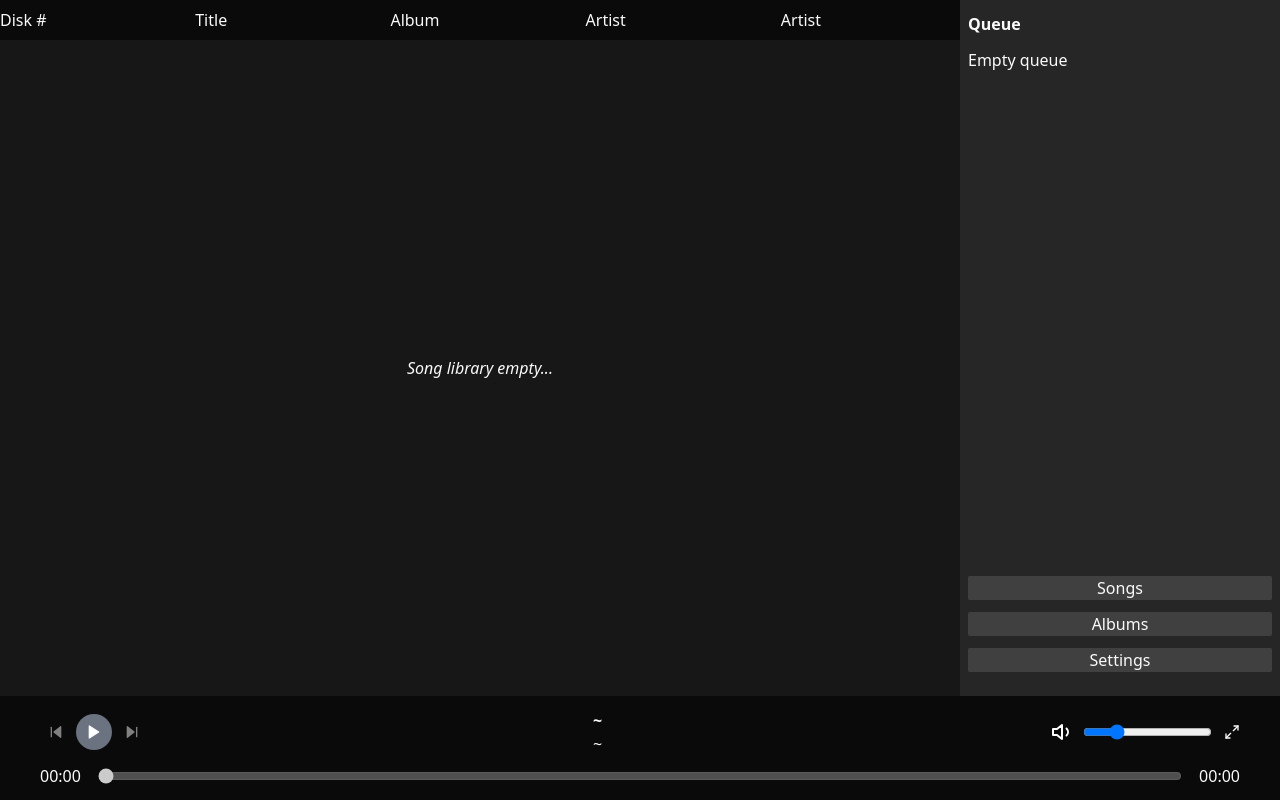
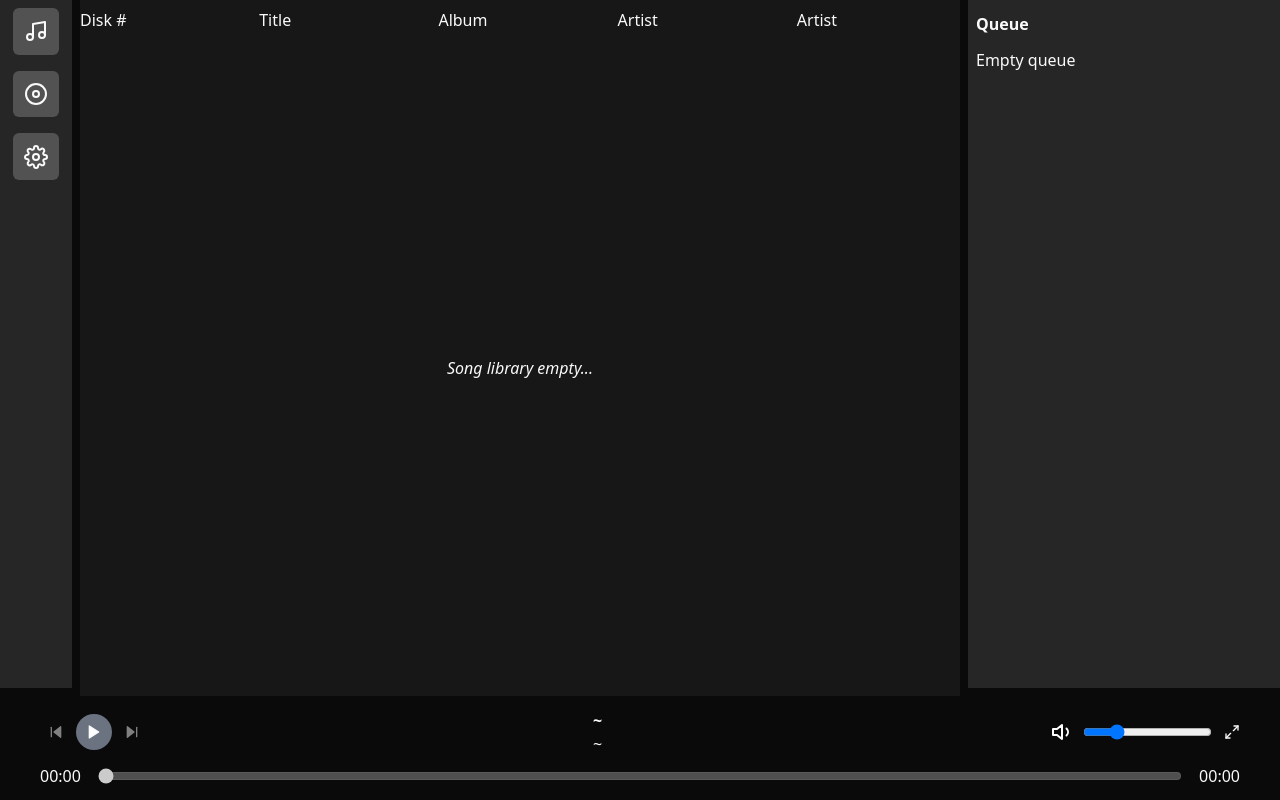
Before and after one commit to callum-jones19/coralia, a React (Vite) app: page /home in a window 1280 px wide. Built offline with nearby package versions, Linux system fonts and the light colour scheme.

Commit message:
Add left menu sidebar

```diff
--- a/src/components/AlbumView.tsx
+++ b/src/components/AlbumView.tsx
@@ -67,7 +67,7 @@ export default function AlbumView() {
         </>
       )}
       {album && songs.length > 0 &&
-        <div className="flex flex-col min-h-full">
+        <div className="flex flex-col min-h-full w-full">
           <Link
             className="w-fit p-2 ml-3 mt-2 rounded-md"
             to="/home/albums"
--- /dev/null
+++ b/src/components/MenuBar.tsx
@@ -0,0 +1,52 @@
+import { Disc, Music, Settings } from "react-feather";
+import { useNavigate } from "react-router";
+
+export default function MenuBar() {
+  const navigate = useNavigate();
+
+  const handleClickSongs = () => {
+    const t = navigate('/home');
+    if (t) {
+      t.catch(e => console.error(e));
+    }
+  }
+
+  const handleClickAlbums = () => {
+    const t = navigate('/home/albums');
+    if (t) {
+      t.catch(e => console.error(e));
+    }
+  }
+
+  const handleClickSettings = () => {
+    const t = navigate('/settings');
+    if (t) {
+      t.catch(e => console.error(e));
+    }
+  }
+
+  return (
+    <>
+      <div className="w-20 h-full flex flex-col justify-start gap-4 items-center p-2 bg-neutral-800 border-r-8 border-b-8 border-neutral-950">
+        <button
+          className="bg-neutral-600 rounded-md w-10/12 aspect-square"
+          onClick={() => handleClickSongs()}
+        >
+          <Music className="m-auto" />
+        </button>
+        <button
+          className="bg-neutral-600 rounded-md w-10/12 aspect-square"
+          onClick={() => handleClickAlbums()}
+        >
+          <Disc className="m-auto" />
+        </button>
+        <button
+          className="bg-neutral-600 rounded-md w-10/12 aspect-square"
+          onClick={() => handleClickSettings()}
+        >
+          <Settings className="m-auto" />
+        </button>
+      </div>
+    </>
+  );
+}
--- a/src/components/MusicGrid.tsx
+++ b/src/components/MusicGrid.tsx
@@ -32,7 +32,7 @@ export default function MusicGrid() {
   const albums = useAlbums();
 
   return (
-    <>
+    <div className="basis-1/2 flex-grow h-full flex flex-col">
       {albums.length > 0 &&
         <ReactVirtualizedAutoSizer>
           {({ height, width }) => (
@@ -58,6 +58,6 @@ export default function MusicGrid() {
           </p>
         </div>
       }
-    </>
+    </div>
   );
 }
--- a/src/components/QueueBar.tsx
+++ b/src/components/QueueBar.tsx
@@ -1,7 +1,7 @@
 import { listen } from "@tauri-apps/api/event";
 import { convertFileSrc } from "@tauri-apps/api/tauri";
 import { useEffect, useState } from "react";
-import { Link, useNavigate } from "react-router";
+import { useNavigate } from "react-router";
 import { Song } from "../types";
 import { Duration } from "@tauri-apps/api/http";
 import { getPlayerState } from "../api/importer";
@@ -31,22 +31,13 @@ export default function QueueBar() {
     : undefined;
 
   return (
-    <div className="basis-3/12 bg-neutral-800 h-full pr-2 pl-2">
+    <div className="basis-3/12 bg-neutral-800 h-full pr-2 pl-2 border-l-8 border-b-8 border-neutral-950">
       <div className="flex flex-col gap-3 justify-between h-full pt-3 pb-3">
         <h2 className="font-bold">Queue</h2>
         <li className="flex flex-col gap-3 flex-grow overflow-auto">
           {queue.length === 0 && <ul>Empty queue</ul>}
           {queue.map((song, index) => <QueueListItem key={index} song={song} index={index} />)}
         </li>
-        <Link to="/home" className="bg-neutral-700 rounded-sm text-center">
-          Songs
-        </Link>
-        <Link to="/home/albums" className="bg-neutral-700 rounded-sm text-center">
-          Albums
-        </Link>
-        <Link to="/settings" className="bg-neutral-700 rounded-sm text-center">
-          Settings
-        </Link>
         <div className="flex flex-col gap-3">
           {imgSrc && (
             <img
--- a/src/components/SongList.tsx
+++ b/src/components/SongList.tsx
@@ -67,8 +67,8 @@ export default function SongList() {
   }
 
   return (
-    <div className="basis-1/2 flex-grow h-full flex flex-col ">
-      <div className="flex flex-row justify-between text-start gap-4 pt-2 pb-2 bg-neutral-950">
+    <div className="basis-1/2 flex-grow h-full flex flex-col">
+      <div className="flex flex-row justify-between text-start gap-4 pt-2 pb-2 bg-neutral-900">
         <p className="basis-1/5">Disk #</p>
         <p className="basis-1/5">Title</p>
         <p className="basis-1/5">Album</p>
--- a/src/components/SongListItem.tsx
+++ b/src/components/SongListItem.tsx
@@ -22,7 +22,7 @@ export default function SongListItem(
   return (
     <div
       className={`h-full rounded-md  ${
-        isPlaying ? "bg-green-800" : isHovering ? "bg-neutral-700" : colored ? "bg-neutral-900" : "bg-neutral-800"
+        isPlaying ? "bg-green-800" : isHovering ? "bg-neutral-700" : colored ? "bg-neutral-900" : "bg-neutral-900"
       } flex flex-row items-center gap-4`}
       onMouseEnter={() => setIsHovering(true)}
       onMouseLeave={() => setIsHovering(false)}
--- a/src/screens/LibraryPage.tsx
+++ b/src/screens/LibraryPage.tsx
@@ -1,11 +1,13 @@
 import { Outlet } from "react-router";
 import MusicFooter from "../components/MusicFooter";
 import QueueBar from "../components/QueueBar";
+import MenuBar from "../components/MenuBar";
 
 export default function LibraryPage() {
   return (
     <div className="h-full flex flex-col bg-neutral-900 text-neutral-50">
       <div className="flex flex-row flex-grow h-1 flex-shrink">
+        <MenuBar />
         <Outlet />
         <QueueBar />
       </div>
```
